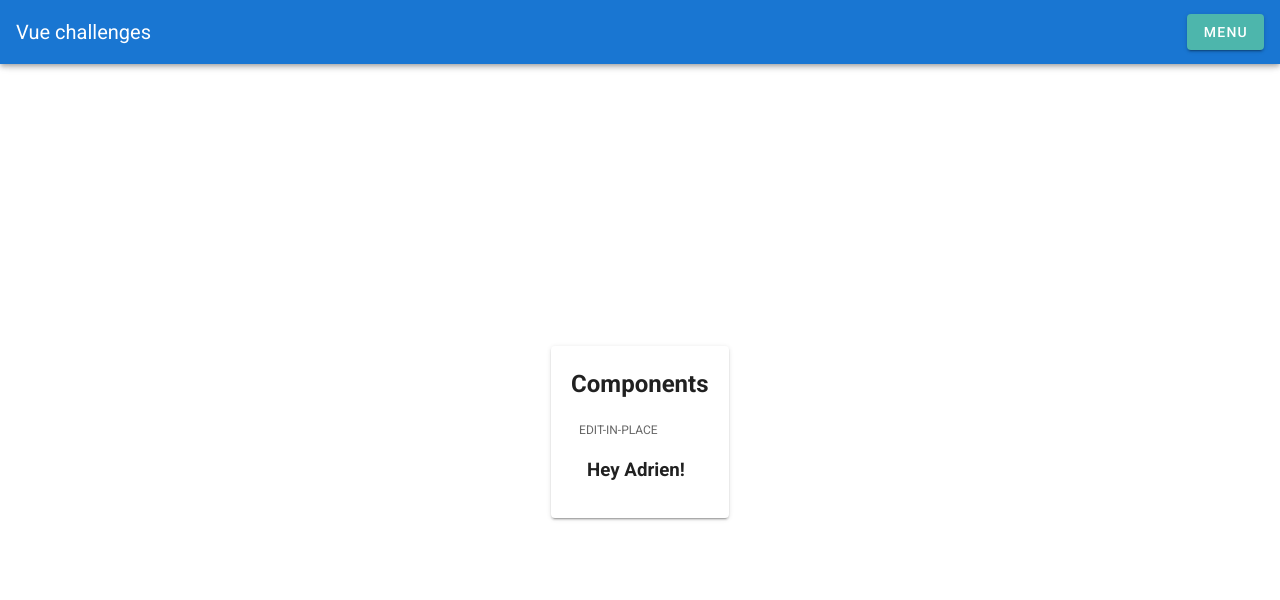
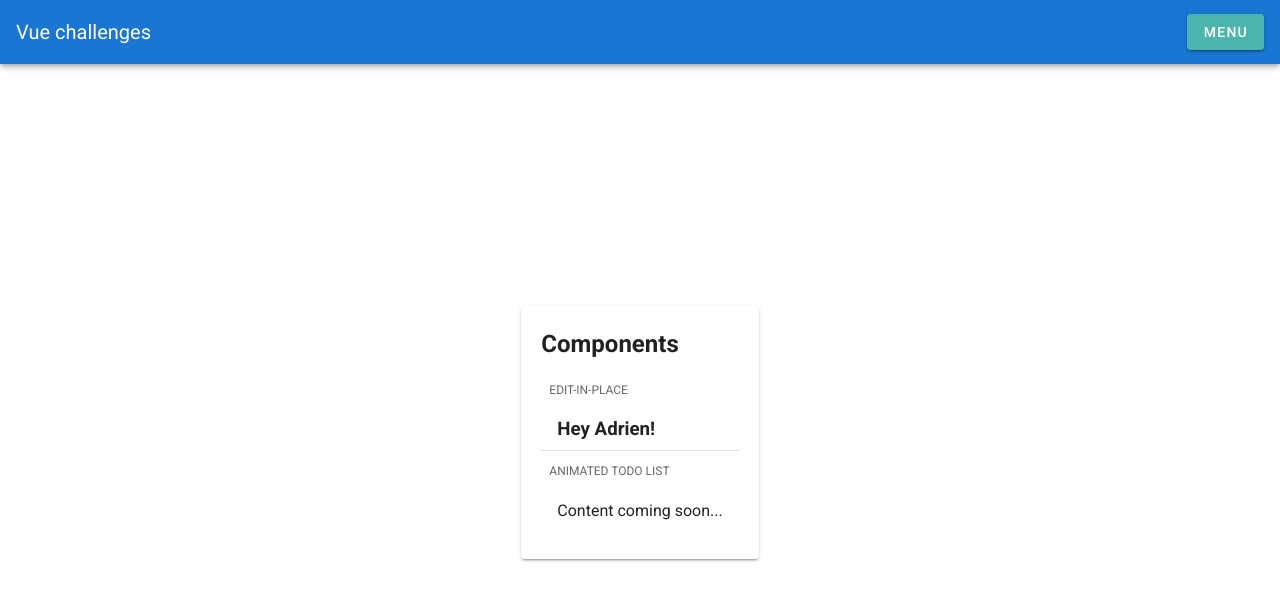
Before and after one commit to AvocadoVenom/vue-challenges, a Vue app: page /components in a window 1280 px wide. Shown: the top 600 px of the page. Built offline with nearby package versions, Linux system fonts and the light colour scheme.

Commit message:
preparing next component

```diff
--- a/src/components/pages/Components.vue
+++ b/src/components/pages/Components.vue
@@ -4,6 +4,7 @@
       <div class="d-flex flex-column justify-start align-stretch">
         <h2>Components</h2>
         <v-list dense>
+          <!-- EDIT IN PLACE -->
           <v-subheader>
             <div class="d-flex justify-space-between align-center" style="width: 100%;">
               <div>EDIT-IN-PLACE</div>
@@ -23,6 +24,16 @@
                 </template>
               </EditInPlace>
             </v-list-item-content>
+          </v-list-item>
+          <v-divider></v-divider>
+          <!-- ANIMATED TODO LIST -->
+          <v-subheader>
+            <div class="d-flex justify-space-between align-center" style="width: 100%;">
+              <div>ANIMATED TODO LIST</div>
+            </div>
+          </v-subheader>
+          <v-list-item>
+            <v-list-item-content>Content coming soon...</v-list-item-content>
           </v-list-item>
         </v-list>
       </div>
```
